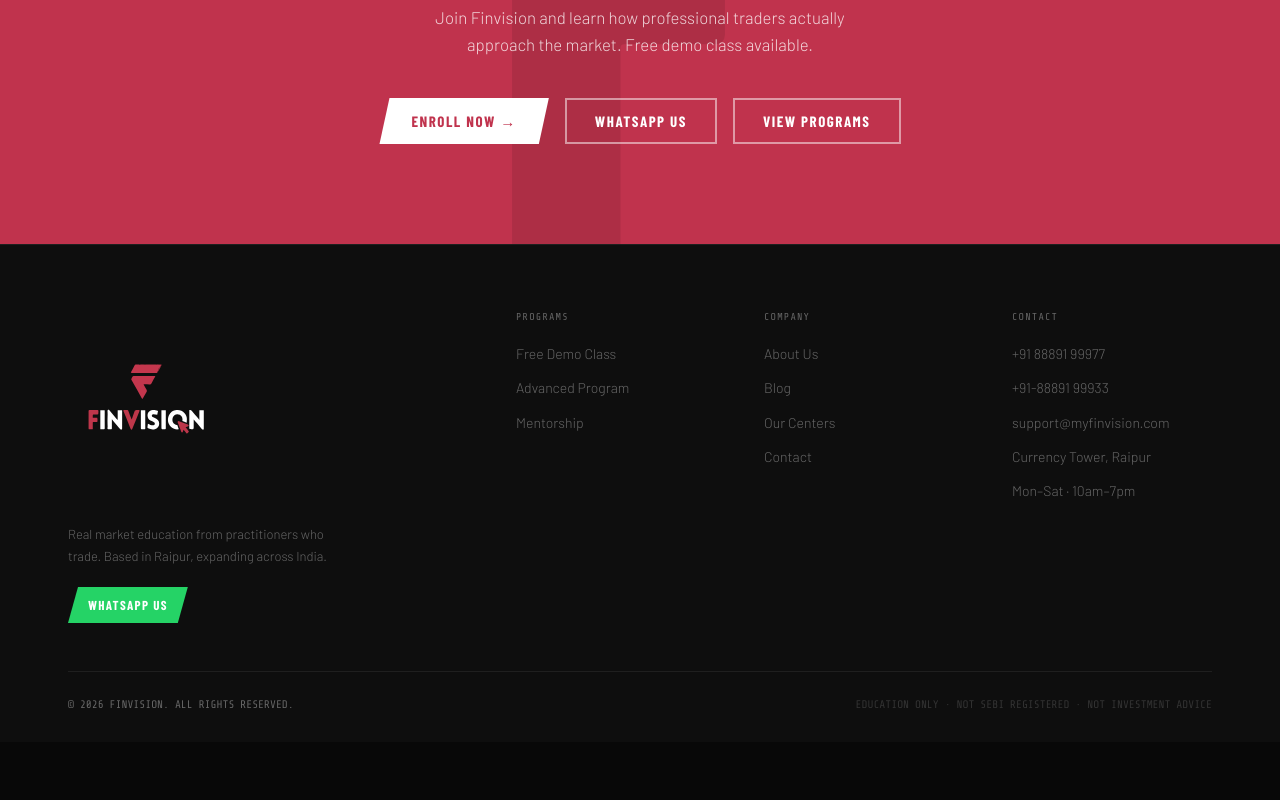
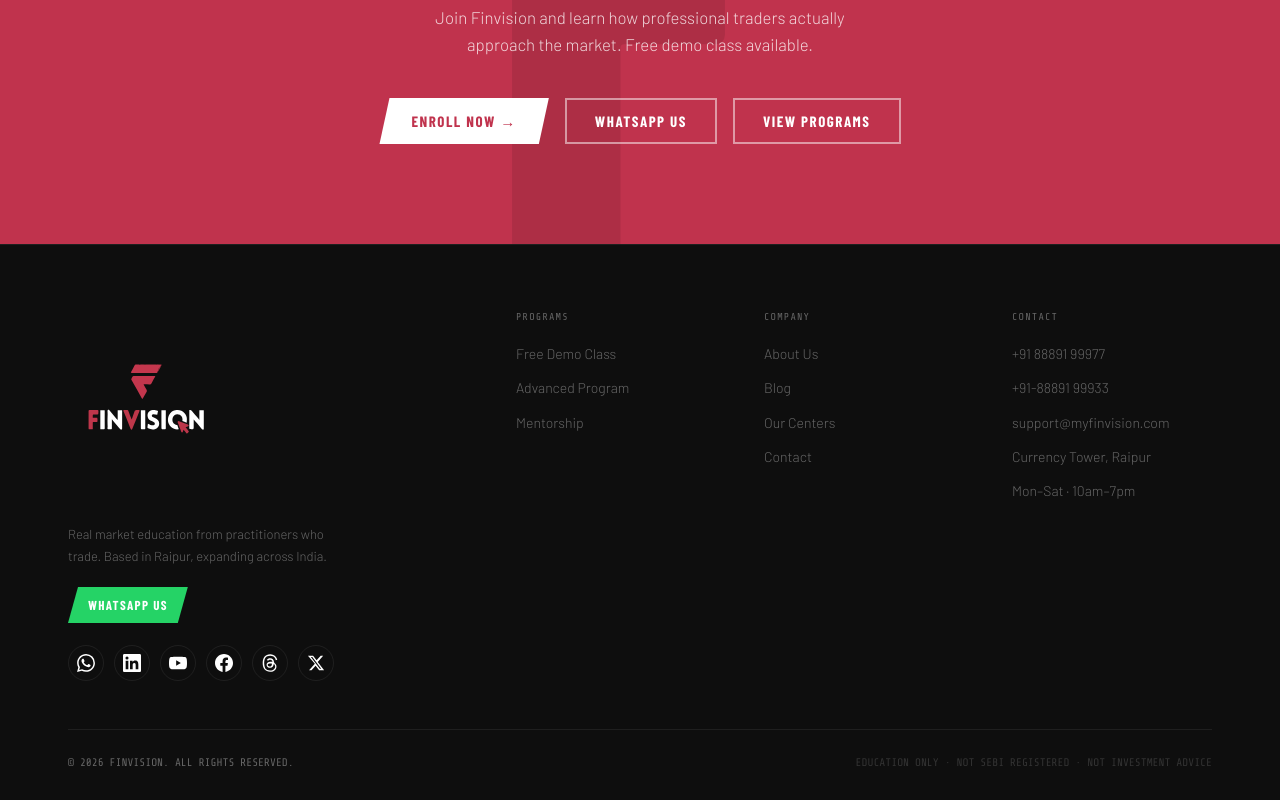
Before and after one commit to OmkarMishr/finvision-institute, a Next.js app: page / in a window 1280 px wide. Shown: the part 7137-7937 px from the top of the page. Before the commit the page ends 7879 px from the top, so only its background shows below. Built offline with nearby package versions, Linux system fonts and the light colour scheme; a web font is replaced by a local one.

Commit message:
feat: social media handles added

```diff
--- a/app/globals.css
+++ b/app/globals.css
@@ -830,6 +830,9 @@
 .footer-bottom { border-top: 1px solid var(--border); padding-top: 24px; display: flex; justify-content: space-between; flex-wrap: wrap; gap: 12px; }
 .footer-copy { font-family: var(--ff-mono); font-size: 11px; color: var(--grey2); }
 .footer-disc { font-family: var(--ff-mono); font-size: 11px; color: var(--grey3); }
+.footer-social { display: flex; flex-wrap: wrap; gap: 10px; margin-top: 22px; }
+.footer-social-icon { display: flex; align-items: center; justify-content: center; width: 36px; height: 36px; border-radius: 50%; border: 1px solid var(--border); color: var(--white); transition: color 0.2s, border-color 0.2s, background 0.2s; }
+.footer-social-icon:hover { color: #fff; border-color: var(--red); background: var(--red); }
 
 /* ══════════════════════════════════════
    COURSE PRICING CARDS
--- a/components/layout/Footer.tsx
+++ b/components/layout/Footer.tsx
@@ -1,6 +1,63 @@
 import Image from "next/image";
 import { useNav } from "@/components/context/NavContext";
 import { openWA } from "@/lib/wa";
+
+const socialLinks = [
+  {
+    name: "WhatsApp",
+    href: "https://wa.me/919630840305",
+    icon: (
+      <svg viewBox="0 0 24 24" fill="currentColor" width="18" height="18">
+        <path d="M17.472 14.382c-.297-.149-1.758-.867-2.03-.967-.273-.099-.471-.148-.67.15-.197.297-.767.966-.94 1.164-.173.199-.347.223-.644.075-.297-.15-1.255-.463-2.39-1.475-.883-.788-1.48-1.761-1.653-2.059-.173-.297-.018-.458.13-.606.134-.133.298-.347.446-.52.149-.174.198-.298.298-.497.099-.198.05-.371-.025-.52-.075-.149-.669-1.612-.916-2.207-.242-.579-.487-.5-.669-.51-.173-.008-.371-.01-.57-.01-.198 0-.52.074-.792.372-.272.297-1.04 1.016-1.04 2.479 0 1.462 1.065 2.875 1.213 3.074.149.198 2.096 3.2 5.077 4.487.709.306 1.262.489 1.694.625.712.227 1.36.195 1.871.118.571-.085 1.758-.719 2.006-1.413.248-.694.248-1.289.173-1.413-.074-.124-.272-.198-.57-.347m-5.421 7.403h-.004a9.87 9.87 0 01-5.031-1.378l-.361-.214-3.741.982.998-3.648-.235-.374a9.86 9.86 0 01-1.51-5.26c.001-5.45 4.436-9.884 9.888-9.884 2.64 0 5.122 1.03 6.988 2.898a9.825 9.825 0 012.893 6.994c-.003 5.45-4.437 9.884-9.885 9.884m8.413-18.297A11.815 11.815 0 0012.05 0C5.495 0 .16 5.335.157 11.892c0 2.096.547 4.142 1.588 5.945L.057 24l6.305-1.654a11.882 11.882 0 005.683 1.448h.005c6.554 0 11.89-5.335 11.893-11.893a11.821 11.821 0 00-3.48-8.413z" />
+      </svg>
+    ),
+  },
+  {
+    name: "LinkedIn",
+    href: "https://www.linkedin.com/company/121054360/",
+    icon: (
+      <svg viewBox="0 0 24 24" fill="currentColor" width="18" height="18">
+        <path d="M20.447 20.452h-3.554v-5.569c0-1.328-.027-3.037-1.852-3.037-1.853 0-2.136 1.445-2.136 2.939v5.667H9.351V9h3.414v1.561h.046c.477-.9 1.637-1.85 3.37-1.85 3.601 0 4.267 2.37 4.267 5.455v6.286zM5.337 7.433a2.062 2.062 0 01-2.063-2.065 2.064 2.064 0 112.063 2.065zm1.782 13.019H3.555V9h3.564v11.452zM22.225 0H1.771C.792 0 0 .774 0 1.729v20.542C0 23.227.792 24 1.771 24h20.451C23.2 24 24 23.227 24 22.271V1.729C24 .774 23.2 0 22.222 0h.003z" />
+      </svg>
+    ),
+  },
+  {
+    name: "YouTube",
+    href: "https://www.youtube.com/@Myfinvision",
+    icon: (
+      <svg viewBox="0 0 24 24" fill="currentColor" width="18" height="18">
+        <path d="M23.498 6.186a3.016 3.016 0 00-2.122-2.136C19.505 3.545 12 3.545 12 3.545s-7.505 0-9.377.505A3.017 3.017 0 00.502 6.186C0 8.07 0 12 0 12s0 3.93.502 5.814a3.016 3.016 0 002.122 2.136c1.871.505 9.376.505 9.376.505s7.505 0 9.377-.505a3.015 3.015 0 002.122-2.136C24 15.93 24 12 24 12s0-3.93-.502-5.814zM9.545 15.568V8.432L15.818 12l-6.273 3.568z" />
+      </svg>
+    ),
+  },
+  {
+    name: "Facebook",
+    href: "https://www.facebook.com/profile.php",
+    icon: (
+      <svg viewBox="0 0 24 24" fill="currentColor" width="18" height="18">
+        <path d="M24 12.073c0-6.627-5.373-12-12-12s-12 5.373-12 12c0 5.99 4.388 10.954 10.125 11.854v-8.385H7.078v-3.47h3.047V9.43c0-3.007 1.792-4.669 4.533-4.669 1.312 0 2.686.235 2.686.235v2.953H15.83c-1.491 0-1.956.925-1.956 1.874v2.25h3.328l-.532 3.47h-2.796v8.385C19.612 23.027 24 18.062 24 12.073z" />
+      </svg>
+    ),
+  },
+  {
+    name: "Threads",
+    href: "https://www.threads.com/@finvisionofficial",
+    icon: (
+      <svg viewBox="0 0 192 192" fill="currentColor" width="18" height="18">
+        <path d="M141.537 88.988a66.667 66.667 0 00-2.518-1.143c-1.482-27.307-16.403-42.94-41.457-43.1h-.34c-14.986 0-27.449 6.396-35.12 18.05l13.378 9.177c5.806-8.805 14.93-10.686 21.742-10.686h.23c8.412.054 14.757 2.5 18.862 7.27 2.981 3.437 4.977 8.196 5.95 14.168-7.422-1.261-15.452-1.648-24.03-1.157-24.174 1.39-39.727 15.401-38.71 34.895.516 9.856 5.277 18.354 13.403 23.912 6.878 4.75 15.752 7.108 24.99 6.605 12.2-.657 21.775-5.316 28.457-13.846 5.108-6.457 8.34-14.833 9.793-25.456 5.875 3.546 10.223 8.221 12.638 13.82 4.047 9.466 4.268 25.004-8.498 37.719-11.014 11.009-24.132 15.78-44.012 15.926-22.07-.165-38.834-7.239-49.828-21.025C38.471 136.866 33.825 118.082 33.667 96c.158-22.082 4.804-40.866 13.796-55.864C58.457 26.453 75.221 19.38 97.291 19.214c22.24.166 38.795 7.27 49.267 21.114 5.145 6.774 8.98 15.272 11.402 25.126l15.44-4.12c-2.888-11.783-7.659-22.033-14.23-30.498C143.65 12.84 123.085 3.148 97.374 3.003h-.08C71.62 3.148 51.006 12.87 37.029 29.987 24.531 45.463 18.07 67.16 17.892 96c.178 28.84 6.639 50.537 19.137 66.013C50.928 179.188 71.542 188.907 97.294 189.012h.08c22.916-.141 39.35-6.158 52.829-19.617 17.384-17.354 16.866-39.21 11.13-52.539-4.14-9.666-12.2-17.352-19.796-21.868zm-47.941 43.337c-10.586.59-21.552-4.158-22.082-14.355-.394-7.502 5.33-15.873 22.63-16.874 1.983-.114 3.93-.169 5.841-.169 6.137 0 11.882.601 17.156 1.778-1.95 24.294-13.47 29.013-23.545 29.62z" />
+      </svg>
+    ),
+  },
+  {
+    name: "X (Twitter)",
+    href: "https://x.com/FinVisionLearn",
+    icon: (
+      <svg viewBox="0 0 24 24" fill="currentColor" width="18" height="18">
+        <path d="M18.244 2.25h3.308l-7.227 8.26 8.502 11.24H16.17l-4.714-6.231-5.401 6.231H2.744l7.73-8.835L1.254 2.25H8.08l4.713 6.231zm-1.161 17.52h1.833L7.084 4.126H5.117z" />
+      </svg>
+    ),
+  },
+];
 
 export default function Footer() {
   const { navigate, theme } = useNav();
@@ -18,7 +75,7 @@
                 width={400}
                 height={200}
                 objectFit="contain"
-                style={{ width: 'auto', height: 'auto', maxHeight: '200px' }}
+                style={{ width: "auto", height: "auto", maxHeight: "200px" }}
               />
             </div>
             <p>Real market education from practitioners who trade. Based in Raipur, expanding across India.</p>
@@ -26,6 +83,20 @@
               <button className="btn btn-wapp" style={{ fontSize: 13, padding: "10px 20px" }} onClick={openWA}>
                 WhatsApp Us
               </button>
+            </div>
+            <div className="footer-social">
+              {socialLinks.map((s) => (
+                <a
+                  key={s.name}
+                  href={s.href}
+                  target="_blank"
+                  rel="noopener noreferrer"
+                  className="footer-social-icon"
+                  aria-label={s.name}
+                >
+                  {s.icon}
+                </a>
+              ))}
             </div>
           </div>
           <div>
```
